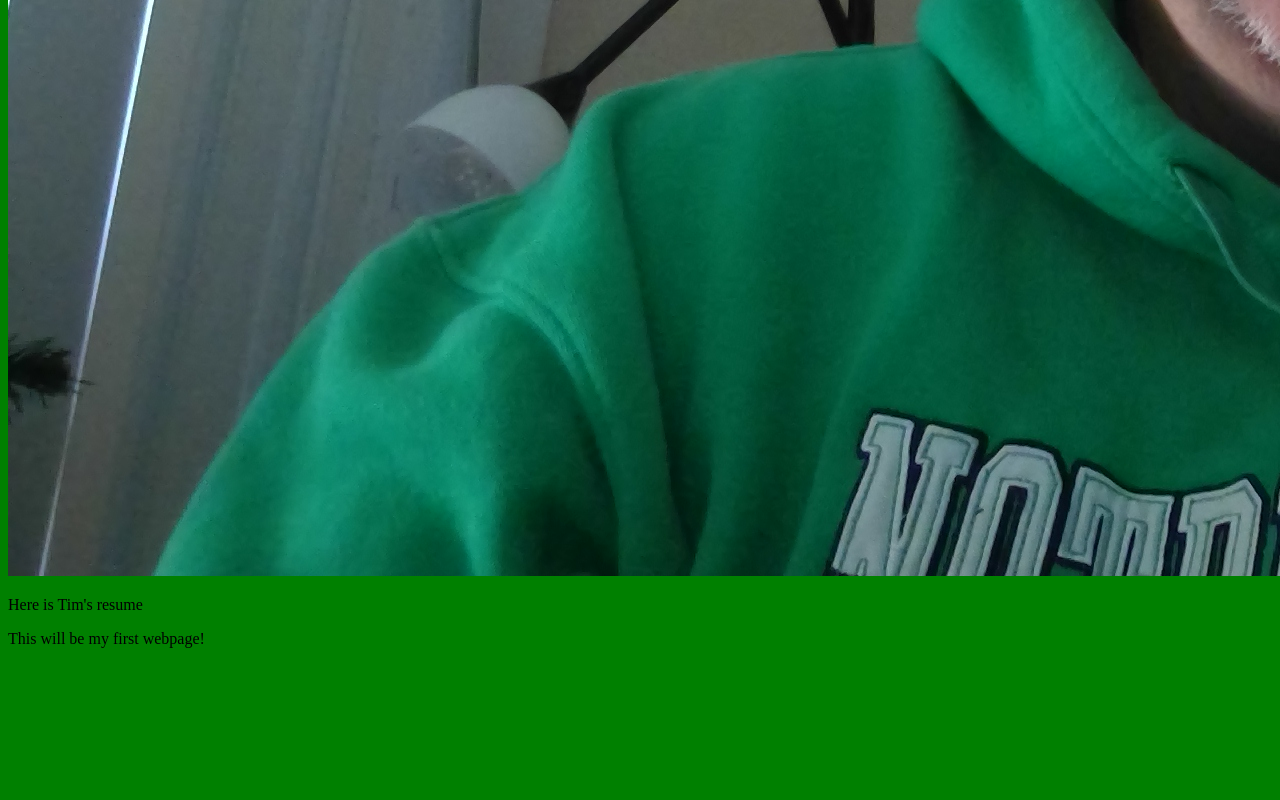
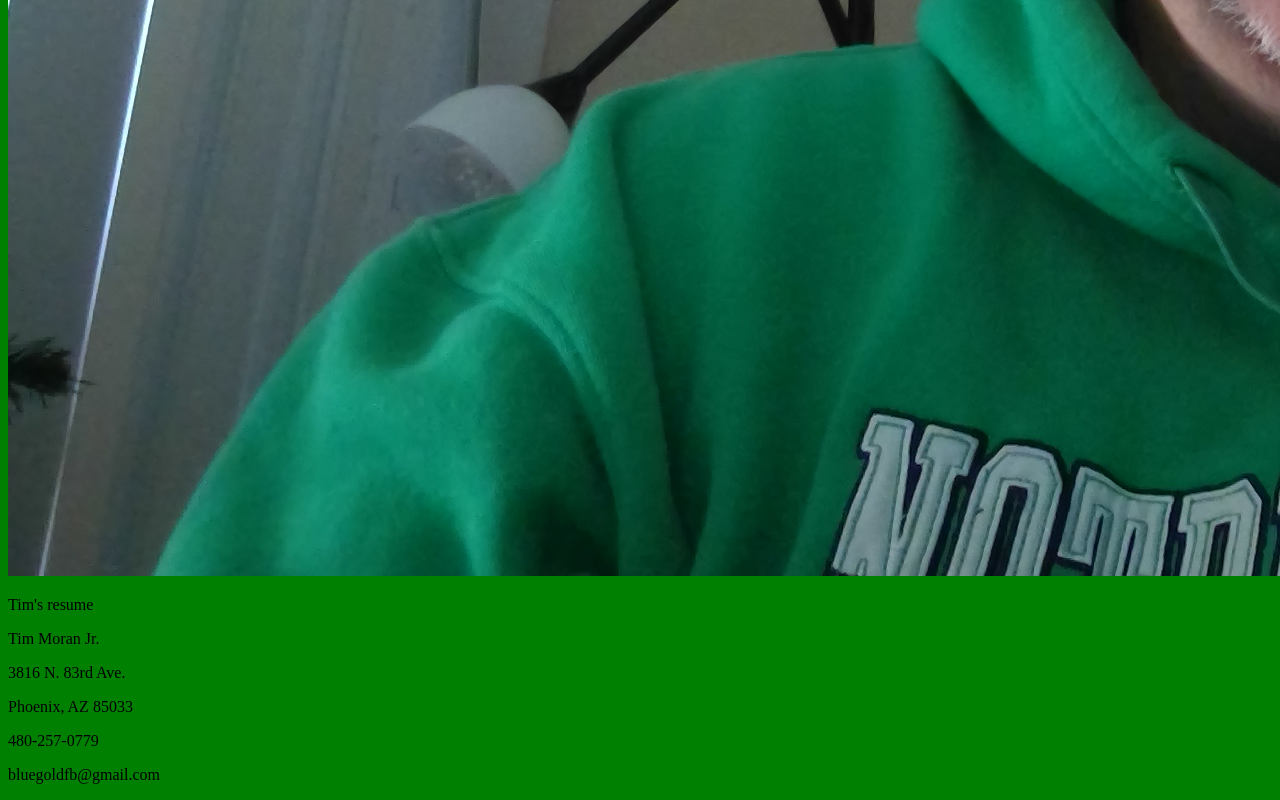
Before and after one commit to Timjr71/timjr71.github.io, a plain HTML site: page index.html in a window 1280 px wide. Shown: the part 872-1672 px from the top of the page. Before the commit the page ends 1536 px from the top, so only its background shows below. Drawn offline with Linux system fonts and the light colour scheme.

Commit message:
Update index.html

```diff
--- a/index.html
+++ b/index.html
@@ -6,7 +6,11 @@
 
   <body>
     <img src="Tim.jpg" />
-    <p>Here is Tim's resume</p>
-    <p>This will be my first webpage!</p>
+    <p>Tim's resume</p>
+    <p>Tim Moran Jr.</p>
+    <p>3816 N. 83rd Ave.</p>
+    <p>Phoenix, AZ 85033</p>
+    <p>480-257-0779</p>
+    <p>bluegoldfb@gmail.com</p>
   </body>
 </html>
```
